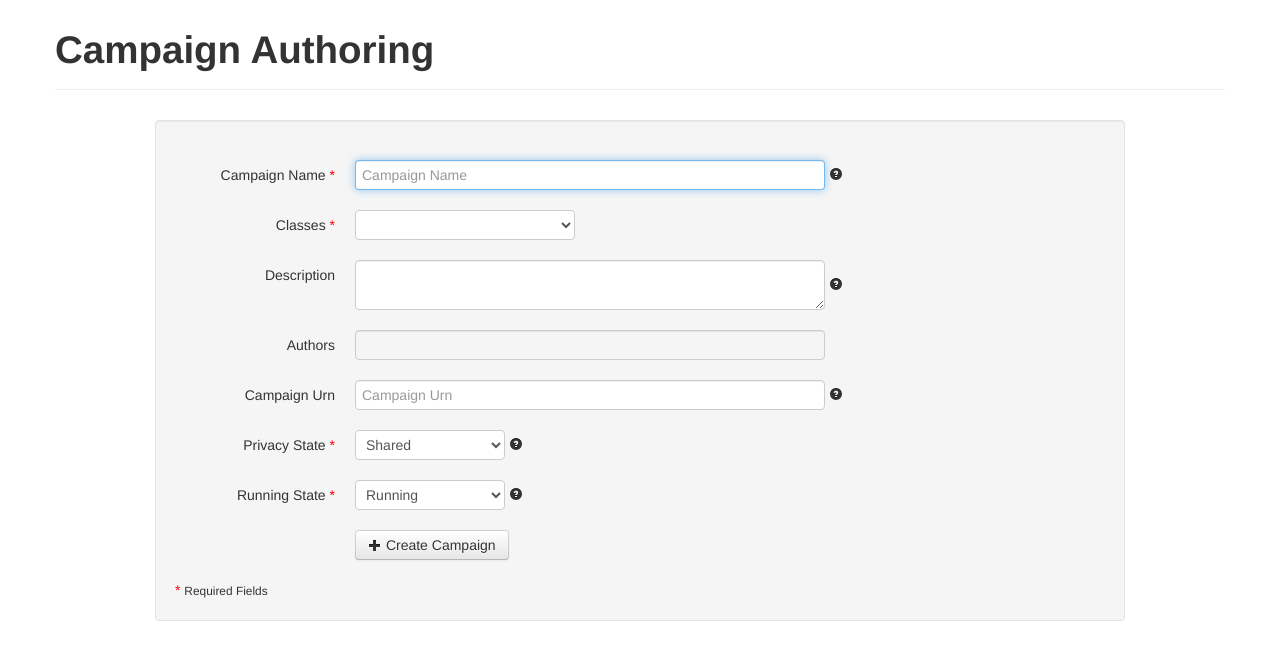
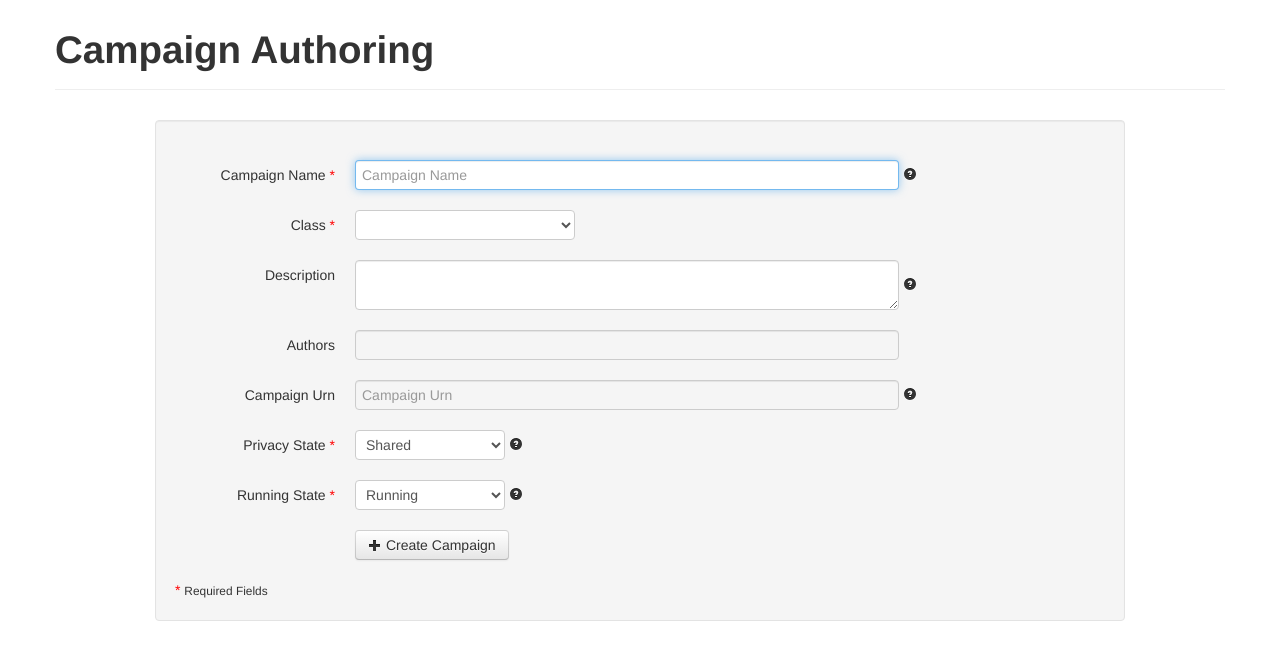
Before and after one commit to mobilizingcs/campaignAuthoringTool, a PHP site: page /new.html in a window 1280 px wide. Shown: the top 661 px of the page. Run offline with PHP 8.4, Linux system fonts and the light colour scheme; lists and menus that the app fills with data are empty.

Commit message:
make urn read only

```diff
--- a/campaign-edit.html
+++ b/campaign-edit.html
@@ -97,14 +97,14 @@
                                 <div class="control-group">
                                     <label class="control-label" for="campaignTitle">Campaign Name <span class="red">*</span></label>
                                     <div class="controls">
-                                        <input type="text" class="span5 hastip" id="campaignTitle" placeholder="Campaign Title" />
+                                        <input type="text" class="span5 hastip" id="campaignTitle" placeholder="Campaign Title" disabled/>
                                         <i class="help-icon icon-question-sign" data-original-title="The name of the campaign. The name should be concise and unique. For Mobilize, follow this convention: Topic Period# TeacherName Year Season. ex: Snack P1 Landa 2014 Spring " rel="tooltip" data-placement="right"></i>
                                     </div>
                                 </div>
                                 <div class="control-group">
                                     <label class="control-label" for="campaignUrn">Campaign Urn <span class="red">*</span></label>
                                     <div class="controls">
-                                        <input type="text" class="span5 hastip" id="campaignUrn" placeholder="Campaign Urn" />
+                                        <input type="text" class="span5 hastip" id="campaignUrn" placeholder="Campaign Urn" disabled/>
 					<i class="help-icon icon-question-sign" data-original-title="Every campaign must have a unique URN and *cannot contain space*. It should be named so it can be traced back to the creator, ex. 'urn:campaign:author:topic'" rel="tooltip" data-placement="right"></i>
                                     </div>
                                 </div>
--- a/css/campaign.css
+++ b/css/campaign.css
@@ -14,6 +14,10 @@
     text-align: left;
 }
 
+#campaignUrn{
+    background-color: transparent !important;
+}
+
 #surveyXml {
     margin: auto;
     width: 80%;
--- a/js/new.js
+++ b/js/new.js
@@ -10,8 +10,8 @@ $(function(){
 		}
 	}
 
-	$("#campaignTitle").on("keyup", generateURN)
-	$(".classes").on("change", generateURN)
+	$("#campaignTitle").on("keyup", generateURN).on("blur", generateURN);
+	$(".classes").on("change", generateURN).on("blur", generateURN);
 
 	$("#campaignurncontrols").on("keypress", function(){
 		manual = true;
--- a/new.html
+++ b/new.html
@@ -45,13 +45,13 @@
                                 <div class="control-group">
                                     <label class="control-label" for="campaignTitle">Campaign Name <span class="red">*</span></label>
                                     <div class="controls">
-                                        <input type="text" class="span5 hastip" id="campaignTitle" placeholder="Campaign Name" />
+                                        <input type="text" class="input-xxlarge hastip" id="campaignTitle" placeholder="Campaign Name" />
                                         <i class="help-icon icon-question-sign" data-original-title="The name of the campaign. The name should be concise and unique. For Mobilize, follow this convention: Topic Period# TeacherName Year Season. ex: Snack P1 Landa 2014 Spring " rel="tooltip" data-placement="right"></i>
                                     </div>
                                 </div>
 
                                 <div class="control-group">
-                                    <label class="control-label" for="classes">Classes <span class="red">*</span></label>
+                                    <label class="control-label" for="classes">Class <span class="red">*</span></label>
                                     <div class="controls">
                                         <select class="classes"></select>
                                     </div>
@@ -60,7 +60,7 @@
                                 <div class="control-group">
                                     <label class="control-label" for="campaignDescription">Description</label>
                                     <div class="controls">
-                                        <textarea type="text" class="span5 hastip" id="campaignDescription" placeholder="Description"> </textarea>
+                                        <textarea type="text" class="input-xxlarge hastip" id="campaignDescription" placeholder="Description"> </textarea>
                                         <i class="help-icon icon-question-sign" data-original-title="A description of this campaign. It should contain the data collection objectives and how data should be collected." rel="tooltip" data-placement="right"></i>
                                     </div>
                                 </div>
@@ -68,15 +68,15 @@
                                 <div class="control-group">
                                     <label class="control-label" for="authors">Authors </label>
                                     <div class="controls">
-                                        <input type="text" class="span5 authors" id="authors" disabled/>
+                                        <input type="text" class="input-xxlarge authors" id="authors" disabled/>
                                     </div>
                                 </div>
 
                                 <div class="control-group" id="campaignurncontrols">
                                     <label class="control-label" for="campaignUrn">Campaign Urn</label>
                                     <div class="controls">
-                                        <input type="text" class="span5 hastip" id="campaignUrn" placeholder="Campaign Urn"/>
-                                        <i class="help-icon icon-question-sign" id="campaignUrn" data-original-title="Every campaign must have a unique URN and *cannot contain space*. It should be named so it can be traced back to the creator, ex. 'urn:campaign:author:topic'" rel="tooltip" data-placement="right"></i>
+                                        <input type="text" class="input-xxlarge hastip" id="campaignUrn" placeholder="Campaign Urn" disabled/>
+                                        <i class="help-icon icon-question-sign" data-original-title="Every campaign must have a unique URN and *cannot contain space*. It should be named so it can be traced back to the creator, ex. 'urn:campaign:author:topic'" rel="tooltip" data-placement="right"></i>
                                     </div>
                                 </div>
 
```
